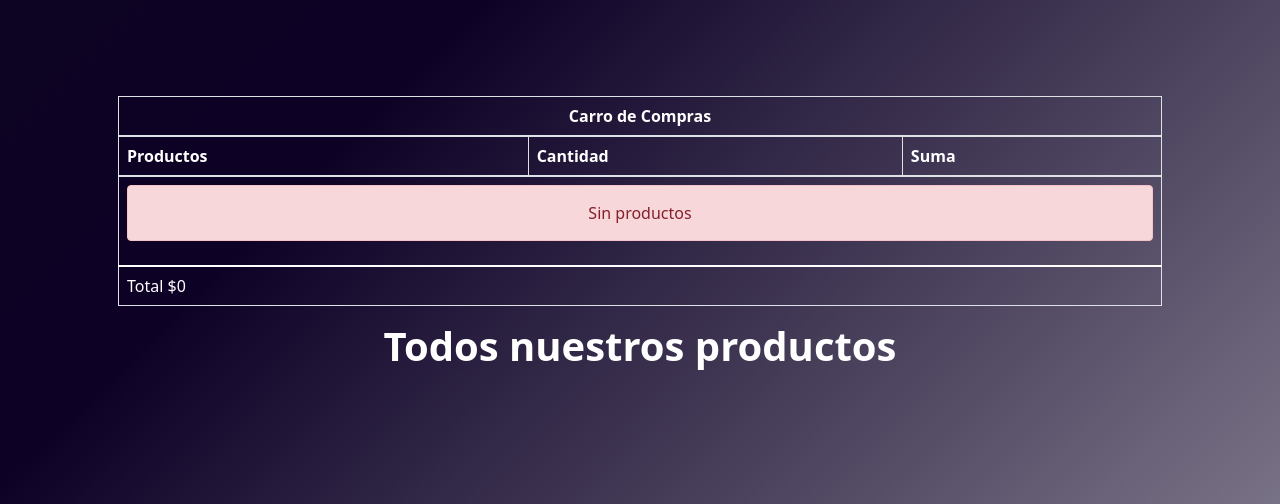
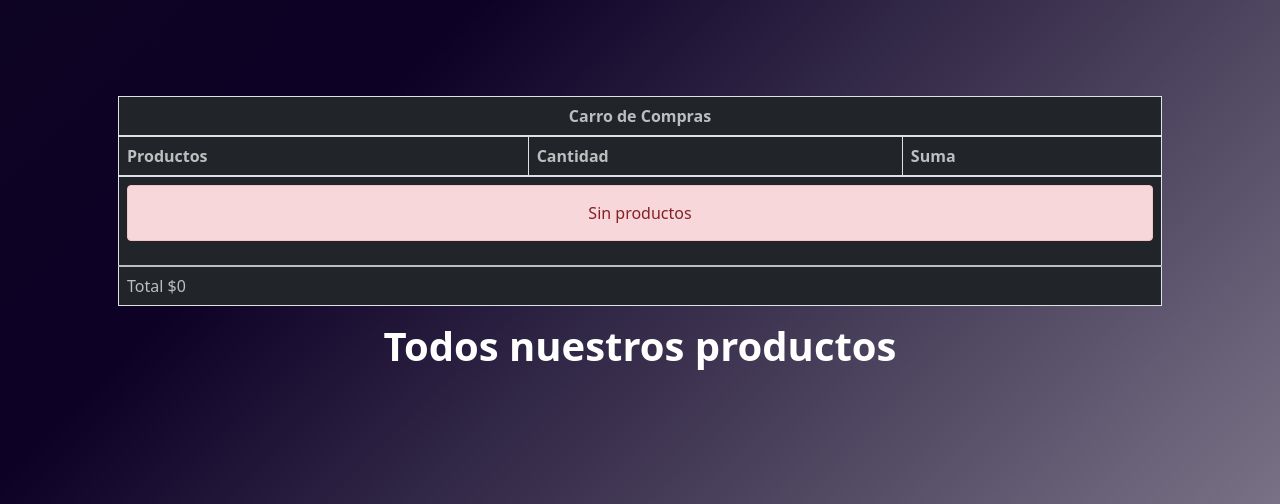
Before and after one commit to guiarango/ecommerce_productos_electronicos, a Django app: page /tienda/ in a window 1280 px wide. Shown: the part 56-560 px from the top of the page. Run offline with Django 4.2, Linux system fonts and the light colour scheme; a user stored in the database is signed in; data comes from the database, SQL or seed files in the repository; both versions use the stored data as it was after the commit; some libraries are stand-ins or nearby versions.

Commit message:
Cambios en tienda

```diff
--- a/tienda/templates/carro/widget.html
+++ b/tienda/templates/carro/widget.html
@@ -1,4 +1,4 @@
-<table class="table table-bordered"style="color: white;">
+<table class="bg-dark table table-bordered" style="color: rgba(255, 255, 255, 0.703);">
 
     <thead>
         <tr>
```
Also changed, not shown: db.sqlite3, media/tienda/teclado.png (added).
